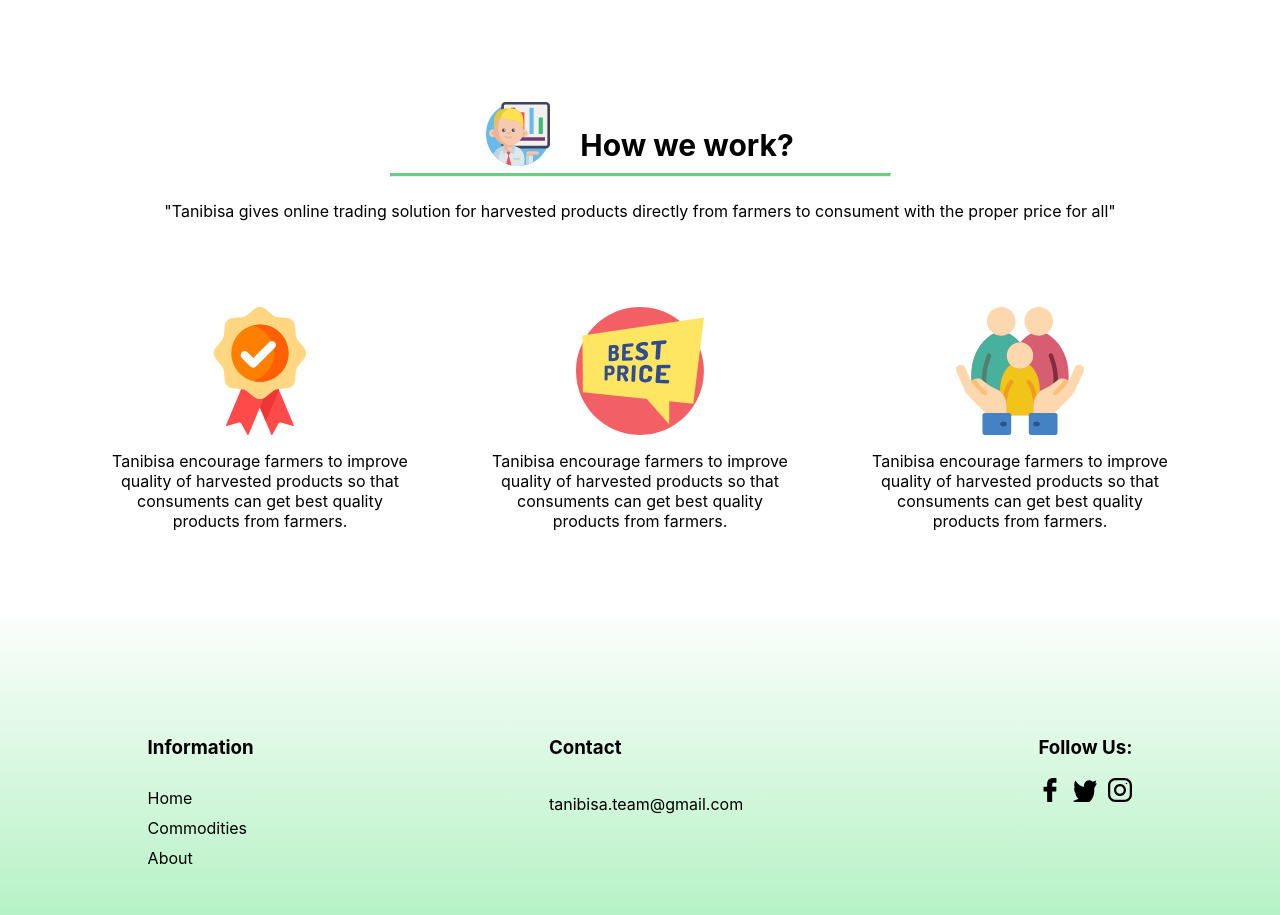
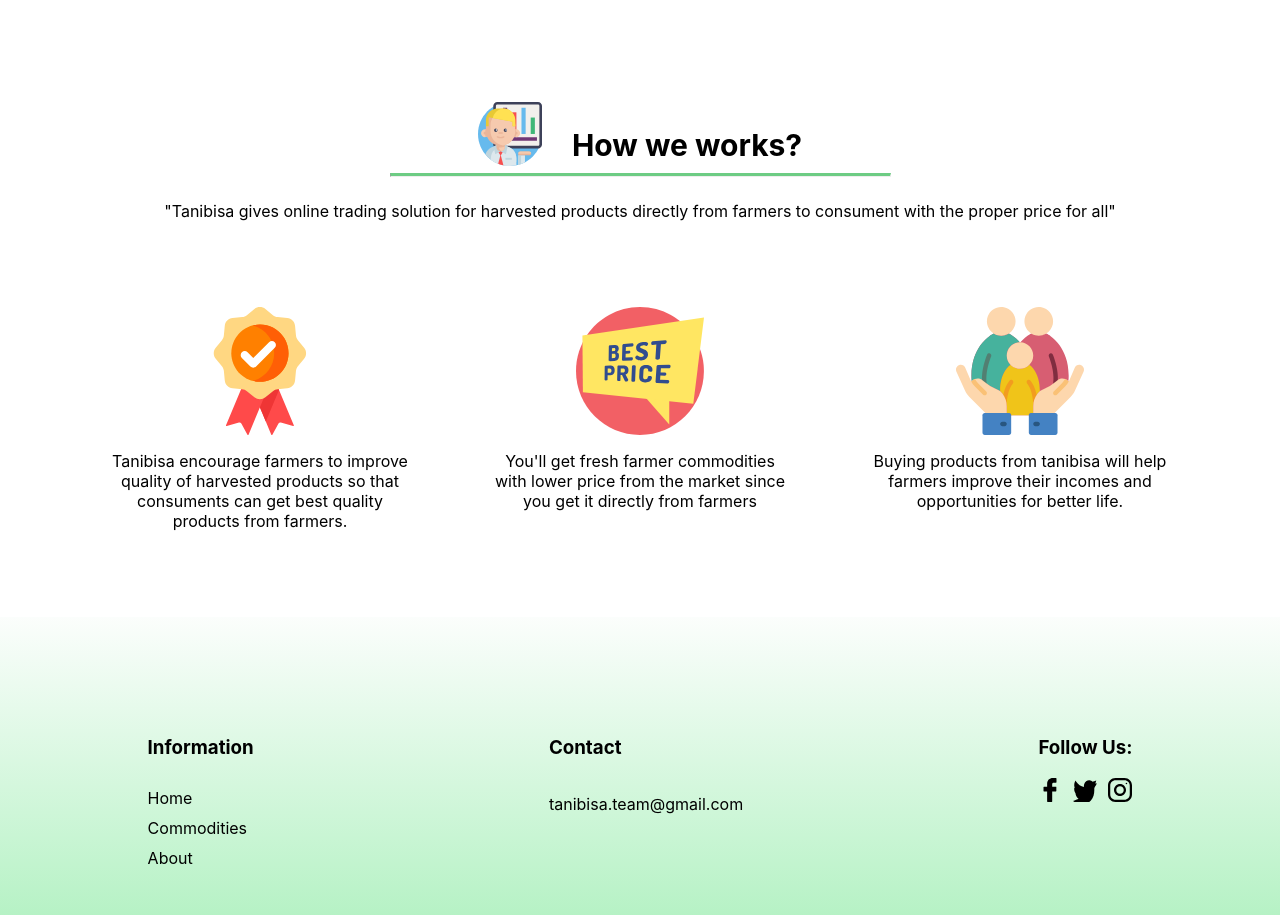
Before and after one commit to jobegood49/tanibisa-frontend, a React (Create React App) app: page / in a window 1280 px wide. Shown: the part 2460-3375 px from the top of the page. Built offline with nearby package versions, Linux system fonts and the light colour scheme; no server answers; a web font is replaced by a local one.

Commit message:
fix some text

```diff
--- a/public/index.html
+++ b/public/index.html
@@ -22,7 +22,7 @@
       work correctly both with client-side routing and a non-root public URL.
       Learn how to configure a non-root public URL by running `npm run build`.
     -->
-    <title>React App</title>
+    <title>Tanibisa</title>
   </head>
   <body>
     <noscript>You need to enable JavaScript to run this app.</noscript>
--- a/src/components/Description.js
+++ b/src/components/Description.js
@@ -60,7 +60,7 @@
       <TitleDiv>
         <Title>
           <TitleIcon src="/assets/images/works-icon.svg" alt="" />
-          <StyledH1>How we work?</StyledH1>
+          <StyledH1>How we works?</StyledH1>
         </Title>
       </TitleDiv>
 
@@ -80,15 +80,15 @@
         <DescriptionColumn>
           <img src="/assets/images/best-price-icon.svg" alt="" />
           <p>
-            Tanibisa encourage farmers to improve quality of harvested products
-            so that consuments can get best quality products from farmers.
+            You'll get fresh farmer commodities with lower price from the market
+            since you get it directly from farmers
           </p>
         </DescriptionColumn>
         <DescriptionColumn>
           <img src="/assets/images/social-care-icon.svg" alt="" />
           <p>
-            Tanibisa encourage farmers to improve quality of harvested products
-            so that consuments can get best quality products from farmers.
+            Buying products from tanibisa will help farmers improve their
+            incomes and opportunities for better life.
           </p>
         </DescriptionColumn>
       </DescriptionContainer>
```
